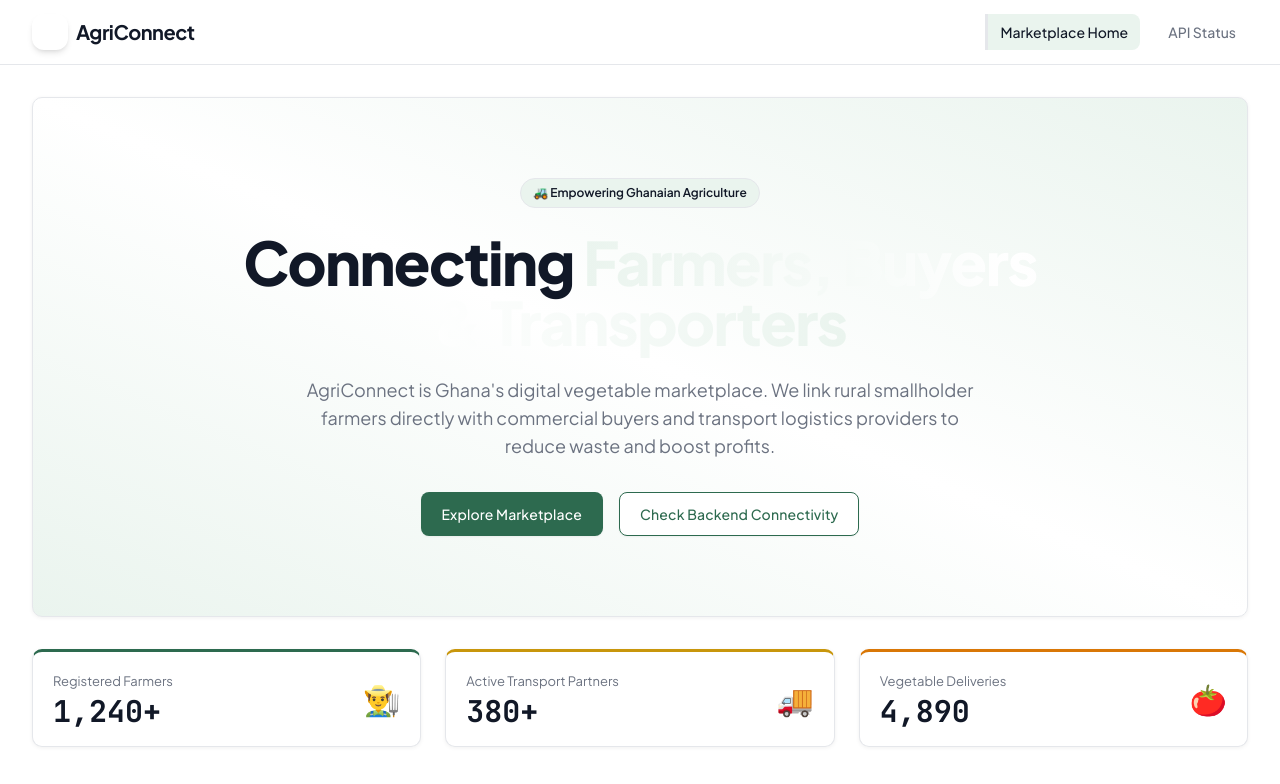
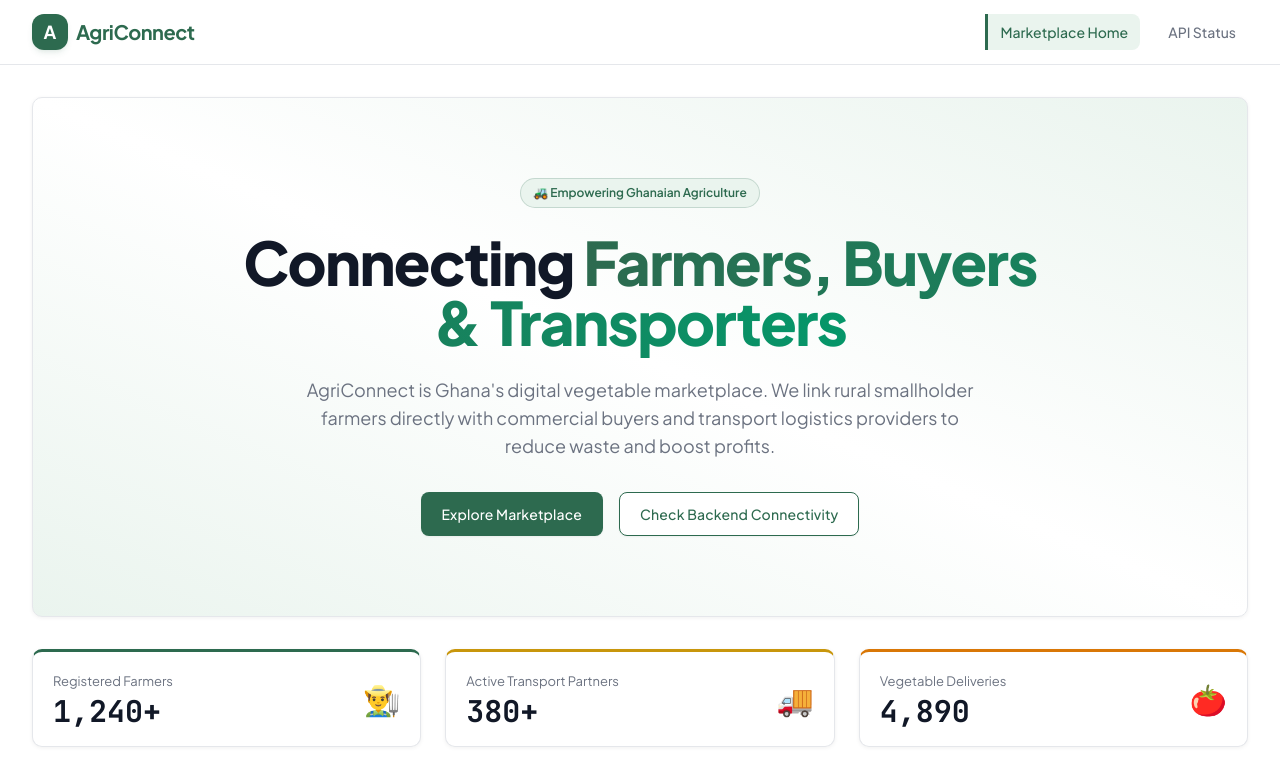
Before and after one commit to feliciopedro/agriconnect, a React (Vite) app in the folder frontend/: page / in a window 1280 px wide. Shown: the top 784 px of the page. Built offline with nearby package versions, Linux system fonts and the light colour scheme; no server answers; sample sign-in values are in the browser's storage.

Commit message:
style: define primary-green in Tailwind theme config to fix faint text coloring

```diff
--- a/frontend/tailwind.config.ts
+++ b/frontend/tailwind.config.ts
@@ -14,6 +14,7 @@ const config: Config = {
           hover: '#235A41',
           active: '#1B4532',
         },
+        'primary-green': '#2D6A4F',
         gold: {
           DEFAULT: '#C8960C',
           bg: '#FEF9EC',
```
